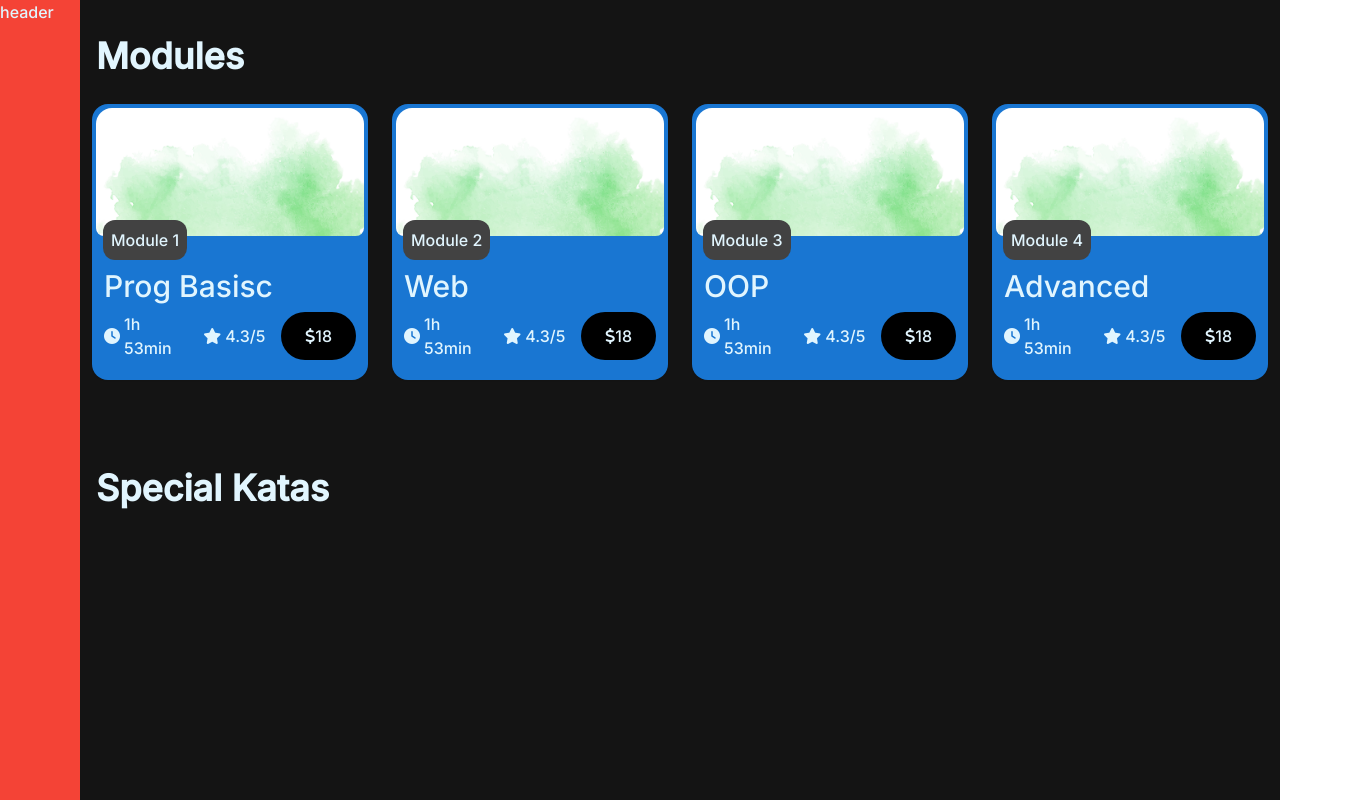
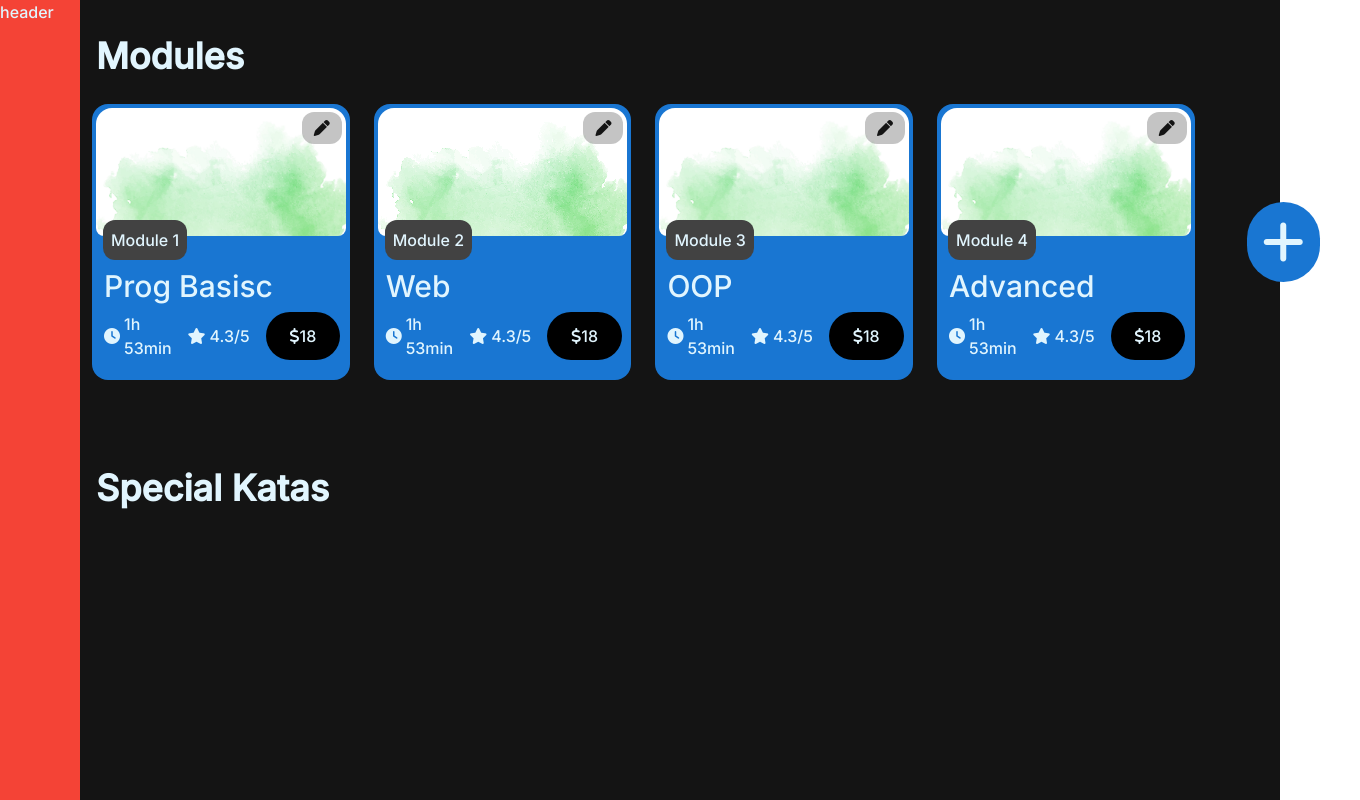
Before and after one commit to CleanCodeRo/ELearningPlatform_Frontend, a React (Vite) app: page /home in a window 1280 px wide. Shown: the whole page, 1360 px wide, since content can reach past the window. Built offline with nearby package versions, Linux system fonts and the light colour scheme.

Commit message:
small change

```diff
--- a/src/components/HomePage/Modules.jsx
+++ b/src/components/HomePage/Modules.jsx
@@ -1,16 +1,27 @@
 import React from "react";
 import ModuleAndWeekCard from "../ModuleAndWeekCard";
 
-export default function Modules(){
-    return(
-        <div className=" w-full   pt-5 pb-10">
+export default function Modules() {
+
+
+  const addNewModule = () =>{
+
+  }
+
+
+  return (
+    <div className="pt-5 pb-10">
       <p className="text-4xl p-4  font-bold">Modules</p>
-          <div className="flex  py-3">
+      <div className="flex items-center py-3">
         <ModuleAndWeekCard title="Module 1" subtitle="Prog Basisc" />
         <ModuleAndWeekCard title="Module 2" subtitle="Web" />
         <ModuleAndWeekCard title="Module 3" subtitle="OOP" />
         <ModuleAndWeekCard title="Module 4" subtitle="Advanced" />
 
+
+        <button onClick={addNewModule} className="h-20 w-20 rounded-full bg-blue-700 flex items-center justify-center text-5xl mx-10">
+          <i className="fa-solid fa-plus"></i>
+        </button>
       </div>
     </div>
   )
--- a/src/components/ModuleAndWeekCard.jsx
+++ b/src/components/ModuleAndWeekCard.jsx
@@ -1,11 +1,16 @@
 import React from "react";
 
-export default function ModuleAndWeekCard({title, subtitle, image}) {
+export default function ModuleAndWeekCard({ title, subtitle, image }) {
     return (
-        <div id="wholeCard" class="z-10 flex flex-col relative min-w-40  max-w-80  bg-blue-700 rounded-2xl shadow-sm shadow-sky-500 mx-3 p-1">
+        <div id="wholeCard" className=" flex flex-col relative min-w-40  max-w-80  bg-blue-700 rounded-2xl mx-3 p-1 ">
             {/* <div id="image" className=" h-32 w-full rounded-lg rounded-t-2xl bg-cover bg-center" style={{ backgroundImage: `url(${image})` }}></div> */}
             <div id="image" className=" h-32 w-full rounded-lg rounded-t-2xl bg-cover bg-center" style={{ backgroundImage: `url(images/bgTexture.jpg)` }}></div>
             <div id="title" className=" bg-gray-800 w-fit p-2 rounded-xl my-0  top-0" style={{ margin: '-16px 0 0 7px' }}> {title} </div>
+
+            <div id="deleteAndModify" className="absolute top-2 right-2 p-1 text-[rgb(20,20,20)] bg-[rgba(60,60,60,0.3)] rounded-xl">
+                <i className="fa-solid fa-pen mx-2"></i>
+            </div>
+
 
             <div id="other info" className="flex flex-col p-2">
                 <p id="subtitle" className="text-3xl">{subtitle}</p>
```
Lines whose indentation alone changed are shown as unchanged.
